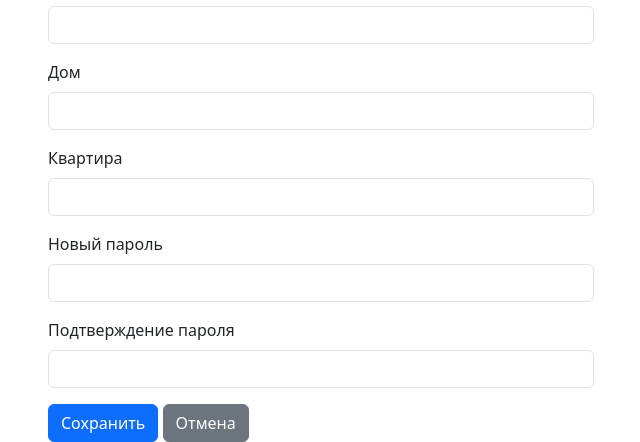
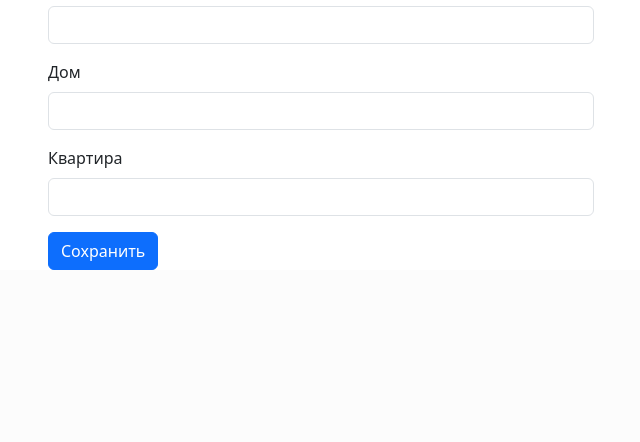
Before and after one commit to MichaelEmpire123/diiiplom_ver300, a Django app: page /update_profile/ in a window 1280 px wide. Shown: the part 684-1126 px from the top of the page, without its empty margins (319-959 px from the left). After the commit the page ends 954 px from the top, so only its background shows below. Run offline with Django 5.2, Linux system fonts and the light colour scheme; the visitor is signed in with stand-in values (Sample User, id 1).

Commit message:
ЧТО ТО ДЕЛАЛ И ЗАБЫЛ

```diff
--- a/almet/templates/auth/profile.html
+++ b/almet/templates/auth/profile.html
@@ -40,7 +40,7 @@
         <!-- Действия для администратора -->
         {% if user.is_staff or user.is_superuser %}
         <h5>Администратор действия:</h5>
-        <ul>
+        <ul class="nav_profile">
             <li><a href="/admin">Админка Django</a></li>
             <li><a href="{% url 'admin_categories' %}">Категории обращений</a></li>
             <li><a href="{% url 'admin_users' %}">Все пользователи</a></li>
--- a/almet/templates/auth/update_profile.html
+++ b/almet/templates/auth/update_profile.html
@@ -1,12 +1,12 @@
 {% extends 'base.html' %}
 
-{% block title %}Обнoвление профиля{% endblock %}
+{% block title %}Обновление профиля{% endblock %}
 
 {% block content %}
 <div class="row justify-content-center">
     <div class="col-md-6">
         <h2 class="text-center">Обновление профиля</h2>
-        <form method="post" class="mt-4">
+        <form method="post" action="{% url 'update_profile' %}" class="mt-4">
             {% csrf_token %}
             <div class="mb-3">
                 <label for="surname" class="form-label">Фамилия</label>
@@ -45,18 +45,7 @@
                 <input type="text" class="form-control" id="flat" name="flat" value="{{ user.id_citizen.flat|default:'' }}">
             </div>
 
-            <!-- Поля для смены пароля -->
-            <div class="mb-3">
-                <label for="password" class="form-label">Новый пароль</label>
-                <input type="password" class="form-control" id="password" name="password">
-            </div>
-            <div class="mb-3">
-                <label for="password_confirm" class="form-label">Подтверждение пароля</label>
-                <input type="password" class="form-control" id="password_confirm" name="password_confirm">
-            </div>
-
             <button type="submit" class="btn btn-primary">Сохранить</button>
-            <a href="{% url 'profile' %}" class="btn btn-secondary">Отмена</a>
         </form>
     </div>
 </div>
@@ -64,6 +53,20 @@
 <script src="https://cdnjs.cloudflare.com/ajax/libs/jquery/3.6.0/jquery.min.js"></script>
 <script src="https://cdnjs.cloudflare.com/ajax/libs/jquery.mask/1.14.16/jquery.mask.min.js"></script>
 <script>
+    document.querySelectorAll(".toggle-password").forEach(button => {
+        button.addEventListener("click", function() {
+            const targetId = this.getAttribute("data-target");
+            const input = document.getElementById(targetId);
+            if (input.type === "password") {
+                input.type = "text";
+                this.innerHTML = "🙈";
+            } else {
+                input.type = "password";
+                this.innerHTML = "👁";
+            }
+        });
+    });
+
     document.addEventListener("DOMContentLoaded", function() {
         function validateCyrillic(input) {
             input.value = input.value.replace(/[^А-Яа-яЁё\s-]/g, '');
@@ -77,7 +80,5 @@
     $(document).ready(function(){
         $('#tel').mask('+7 (000) 000-00-00');
     });
-
-
 </script>
 {% endblock %}
--- a/core/settings.py
+++ b/core/settings.py
@@ -91,7 +91,7 @@ DATABASES = {
         'ENGINE': 'django.db.backends.postgresql',
         'NAME': 'Service_city',
         'USER': 'postgres',
-        'PASSWORD': '123456',
+        'PASSWORD': '12345',
         'HOST': 'localhost',  # Или адрес вашего сервера, если он не локальный
         'PORT': '5432',       # Стандартный порт PostgreSQL
     }
```
